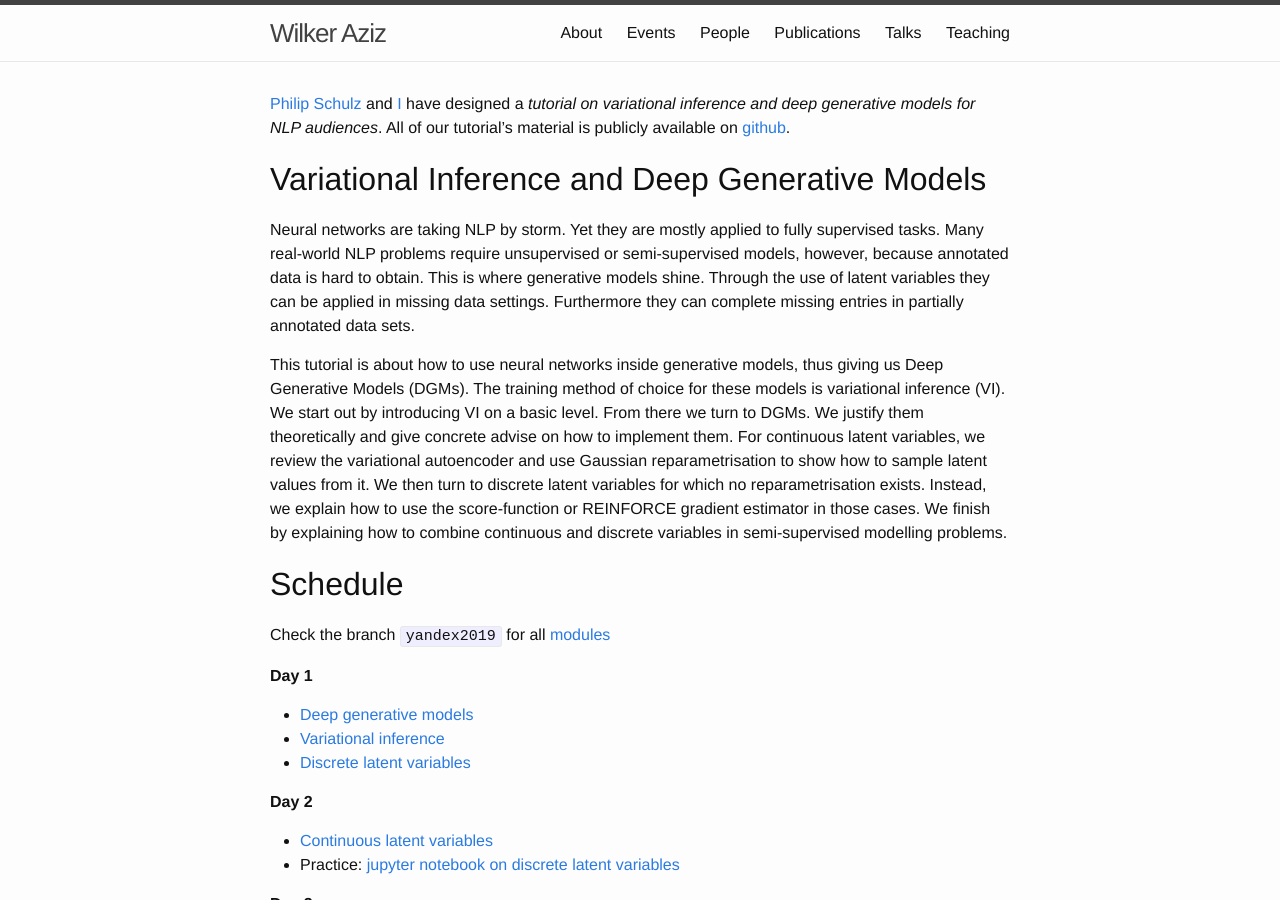
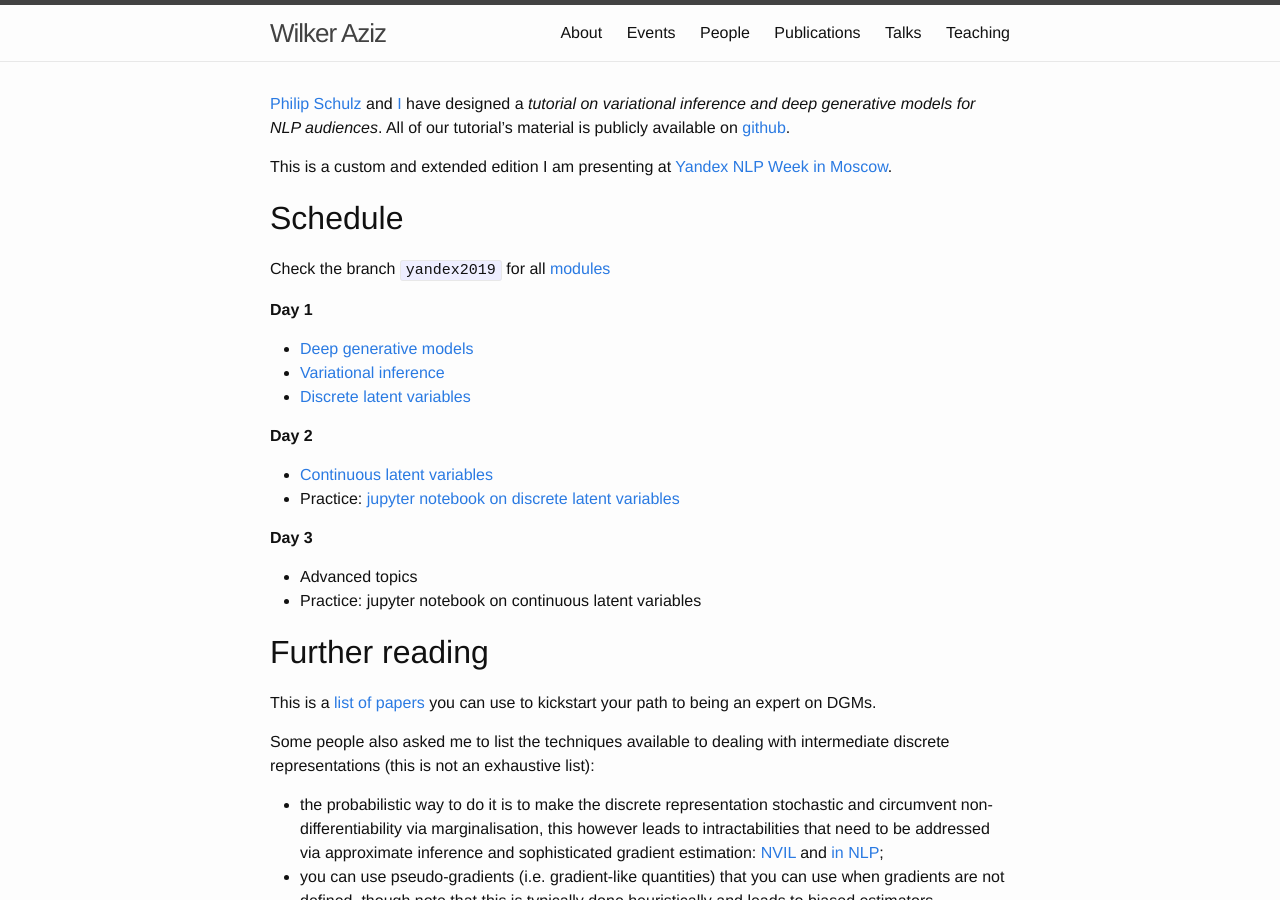
Before and after one commit to wilkeraziz/oldsite, a Jekyll site: the page built from pages/yandexnlp.md, in a window 1280 px wide and 900 px high. Built offline with Jekyll 4.4.1, drawn with Linux system fonts in a browser that asks for light colours.

Commit message:
yandex update

```diff
--- a/pages/yandexnlp.md
+++ b/pages/yandexnlp.md
@@ -4,23 +4,11 @@
 menu: no
 ---
 
+
 [Philip Schulz](//philipschulz.org) and [I](//wilkeraziz.github.io) have designed a *tutorial on variational inference and deep generative models for NLP audiences*. All of our tutorial's material is publicly available on [github](https://github.com/philschulz/VITutorial).
 
+This is a custom and extended edition I am presenting at [Yandex NLP Week in Moscow](https://academy.yandex.ru/events/data_analysis/NLP_week/).
 
-# Variational Inference and Deep Generative Models
-
-Neural networks are taking NLP by storm. Yet they are mostly applied to fully supervised tasks.
-Many real-world NLP problems require unsupervised or semi-supervised models, however, because annotated data is hard to obtain.
-This is where generative models shine.
-Through the use of latent variables they can be applied in missing data settings. Furthermore they can complete missing entries in partially annotated data sets.
-
-This tutorial is about how to use neural networks inside generative models, thus giving us Deep Generative Models (DGMs).
-The training method of choice for these models is variational inference (VI).
-We start out by introducing VI on a basic level. From there we turn to DGMs.
-We justify them theoretically and give concrete advise on how to implement them. For continuous latent variables, we review the variational autoencoder and use Gaussian reparametrisation to show how to sample latent values from it.
-We then turn to discrete latent variables for which no reparametrisation exists.
-Instead, we explain how to use the score-function or REINFORCE gradient estimator in those cases.
-We finish by explaining how to combine continuous and discrete variables in semi-supervised modelling problems.
 
 # Schedule
 
```
